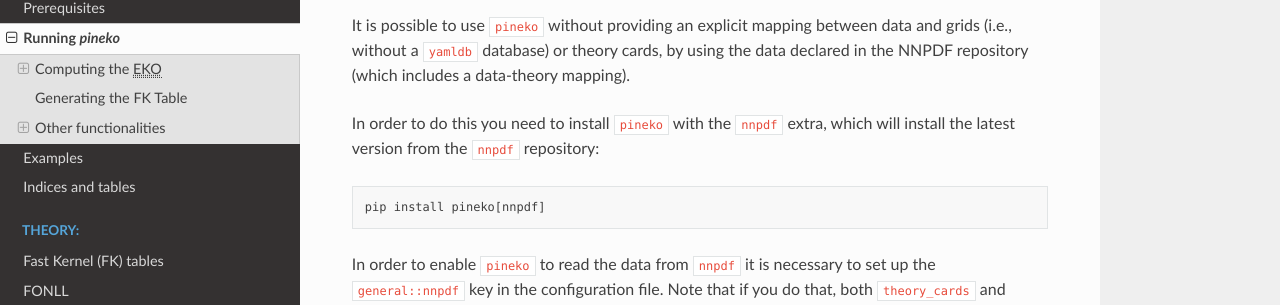
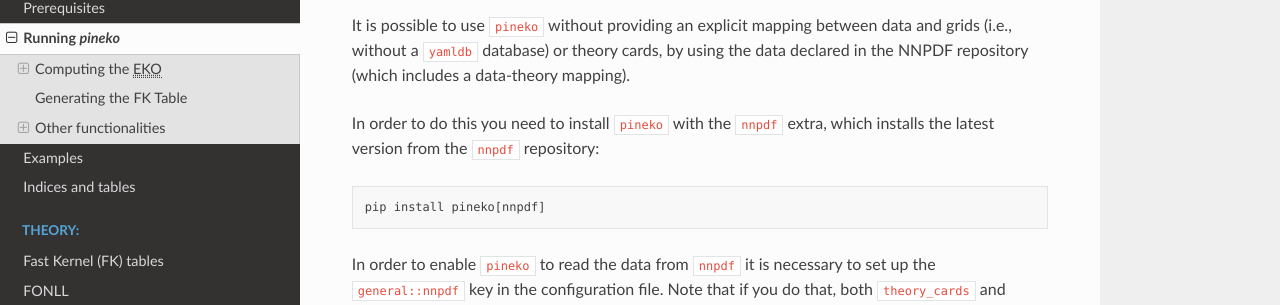
Before and after one commit to NNPDF/pineko, a Sphinx documentation site: the page built from docs/source/overview/running.rst, in a window 1280 px wide and 900 px high, scrolled down 2273 px. Shown: the part 144-449 px from the top of the window. Built offline with Sphinx 7.4.7 and the Read the Docs theme 2.0.0, drawn with Linux system fonts in a browser that asks for light colours.

Commit message:
Update docs/source/overview/running.rst
Co-authored-by: Felix Hekhorn <felixhekhorn@users.noreply.github.com>

```diff
--- a/docs/source/overview/running.rst
+++ b/docs/source/overview/running.rst
@@ -103,7 +103,7 @@ It is possible to use ``pineko`` without providing an explicit mapping between d
 (i.e., without a ``yamldb`` database) or theory cards, by using the data declared in the NNPDF
 repository (which includes a data-theory mapping).
 
-In order to do this you need to install ``pineko`` with the ``nnpdf`` extra, which will install
+In order to do this you need to install ``pineko`` with the ``nnpdf`` extra, which installs
 the latest version from the ``nnpdf`` repository::
 
   pip install pineko[nnpdf]
```
